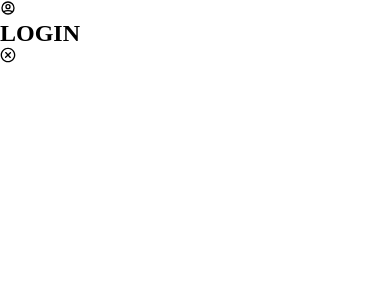
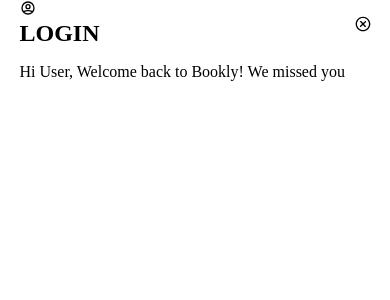
Before and after one commit to gift56/Bookly2.0, a React (Create React App) app: page / in a window 390 px wide. Shown: the top 300 px of the page. Built offline with nearby package versions, Linux system fonts and the light colour scheme; the HTML template or start-up script is replaced by a standard one.

Commit message:
stying mobile first

```diff
--- a/src/components/Login.jsx
+++ b/src/components/Login.jsx
@@ -10,10 +10,13 @@ const Login = () => {
         <div className="formWrapper">
           <div className="formHeader">
             <div className="titleArea">
-              <HiOutlineUserCircle />
-              <h2>LOGIN</h2>
+              <div className="title">
+                <HiOutlineUserCircle />
+                <h2>LOGIN</h2>
+              </div>
+              <CgCloseO />
             </div>
-            <CgCloseO />
+            <p>Hi User, Welcome back to Bookly! We missed you</p>
           </div>
         </div>
       </div>
--- a/src/sass/form.scss
+++ b/src/sass/form.scss
@@ -0,0 +1,17 @@
+.formWrapper {
+    width: 90%;
+    margin: 0 auto;
+    .formHeader {
+        display: flex;
+        flex-direction: column;
+        align-items: flex-start;
+        justify-content: flex-start;
+        gap: 1rem;
+        .titleArea{
+            display: flex;
+            justify-content: space-between;
+            align-items: center;
+            width: 100%;
+        }
+    }
+}
```
